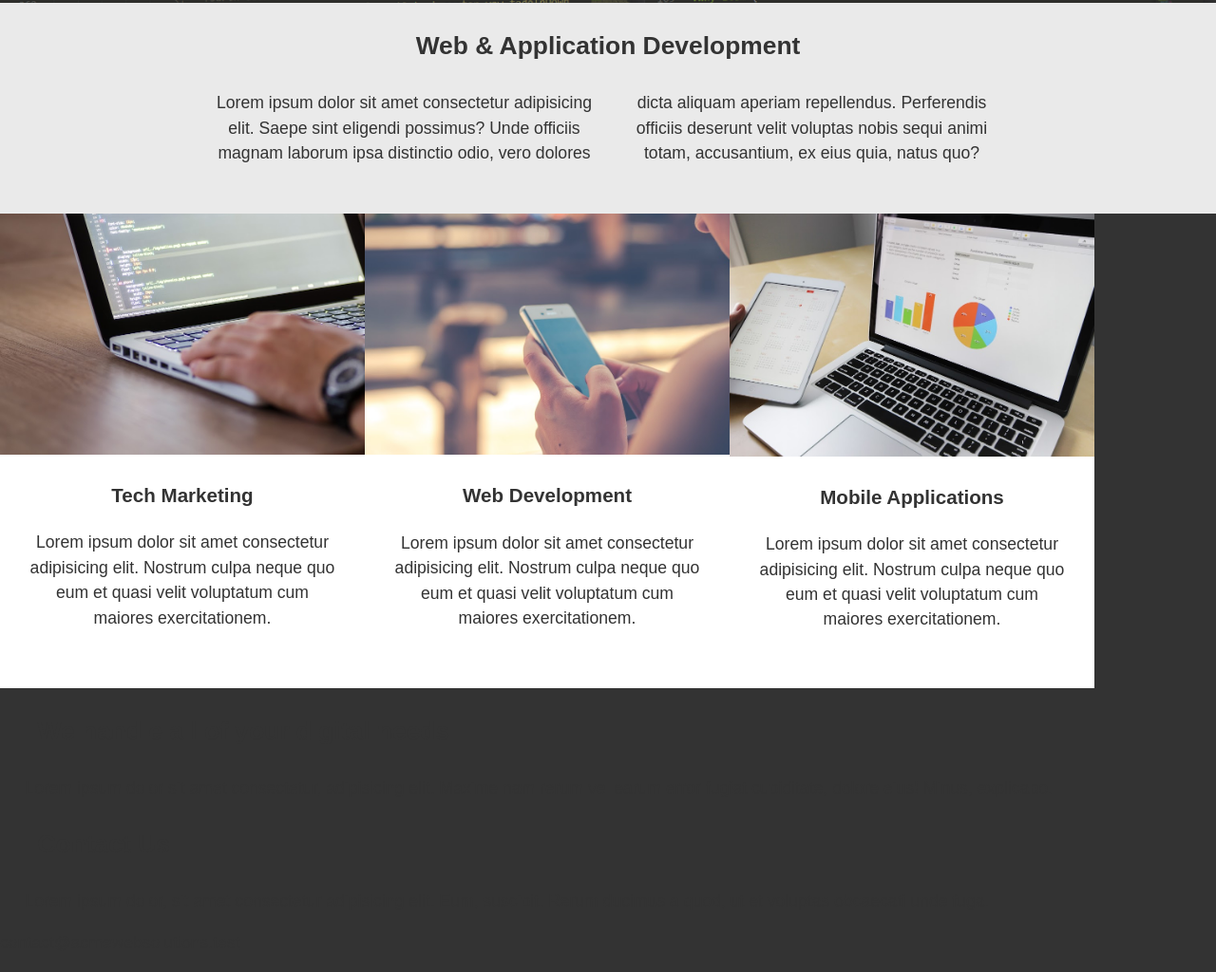
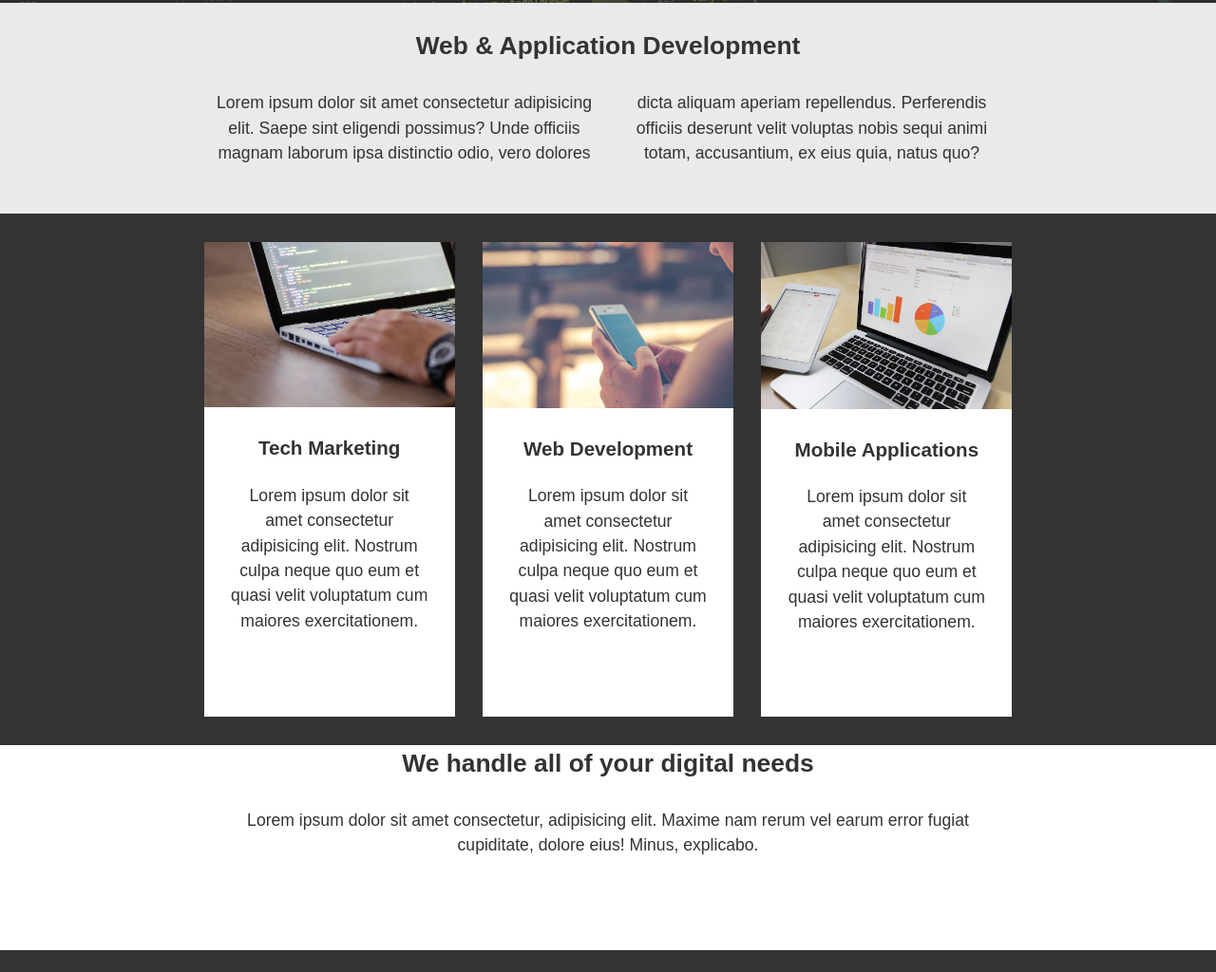
Before and after one commit to Crumpu/flex-adaptive-layout, a plain HTML site: page index.html in a window 1280 px wide. Shown: the part 447-1471 px from the top of the page at 95% size. Drawn offline with Linux system fonts and the light colour scheme.

Commit message:
work ander section B and main text

```diff
--- a/assets/style/style.css
+++ b/assets/style/style.css
@@ -19,6 +19,9 @@ p {
   margin-block-start: 1em;
   margin-block-end: 1em;
   padding: 0 1.5em;
+}
+
+p {
 }
 
 /* header */
@@ -97,9 +100,9 @@ header {
 #info {
   display: flex;
   justify-content: space-around;
-  justify-content: start;
-  max-width: 100%;
+  max-width: var(--width);
   min-height: 500px;
+  margin: 30px auto;
 }
 
 .skills {
@@ -113,16 +116,32 @@ header {
   width: 100%;
 }
 
-/* @media screen and (max-width: 700px) {
+@media screen and (max-width: 700px) {
   #info {
     display: flex;
+    justify-content: space-between;
+    align-items: center;
     flex-direction: column;
-    align-items: center;
-    justify-content: space-between;
+    min-height: 1700px;
   }
 
   .skills {
-    max-width: 100%;
-    height: 600px;
+    min-width: 95%;
+    min-height: 500px;
   }
-} */
+}
+
+.mainText {
+  text-align: center;
+  background-color: white;
+  max-width: 100%;
+}
+
+.mainText > p {
+  display: flex;`
+  max-width: 100%;
+  min-height: 150px;
+  max-width: var(--width);
+  margin: auto;
+
+}
--- a/index.html
+++ b/index.html
@@ -73,9 +73,11 @@
       </div>
     </div>
 
-    <h2>We handle all of your digital needs</h2>
-    <p>Lorem ipsum dolor sit amet consectetur, adipisicing elit. Maxime nam rerum vel earum error fugiat cupiditate,
-      dolore eius! Minus, explicabo.</p>
+    <div class="mainText">
+      <h2>We handle all of your digital needs</h2>
+      <p>Lorem ipsum dolor sit amet consectetur, adipisicing elit. Maxime nam rerum vel earum error fugiat cupiditate,
+        dolore eius! Minus, explicabo.</p>
+    </div>
   </main>
 
   <!-- Footer -->
```
